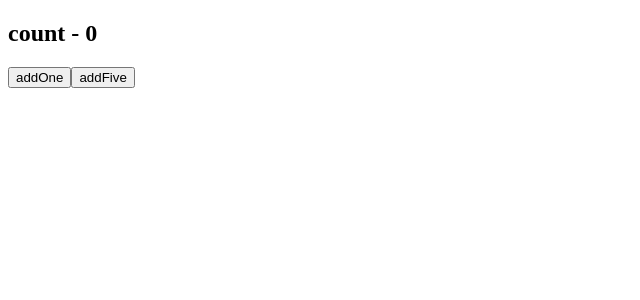
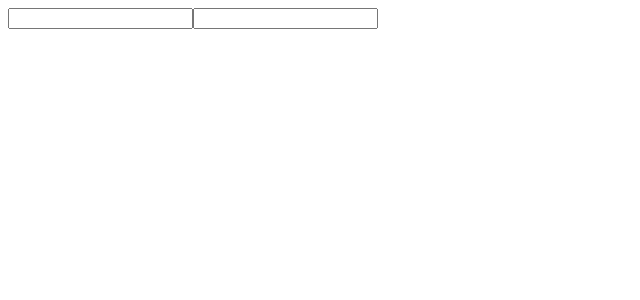
Before and after one commit to danyalbani240/learning-react, a React (Create React App) app: page / in a window 1280 px wide. Shown: the top 300 px of the page, without its empty margins (0-640 px from the left). Built offline with nearby package versions, Linux system fonts and the light colour scheme.

Commit message:
Hook object Dded to Page

```diff
--- a/src/App.js
+++ b/src/App.js
@@ -1,5 +1,6 @@
 import React, { useState } from "react";
 import HookCounter from "./HookCounter";
+import HookObject from "./HookObject";
 import Product from "./Product";
 
 //functinal component
@@ -149,7 +150,8 @@ const App = () => {
                 );
             })}
             <button onClick={reducePrice}>Offer</button> */}
-            <HookCounter />
+            {/* <HookCounter /> */}
+            <HookObject />
         </div>
     );
 };
```
